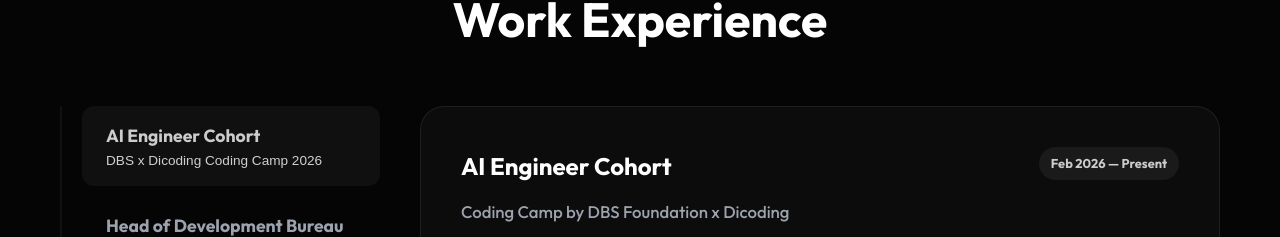
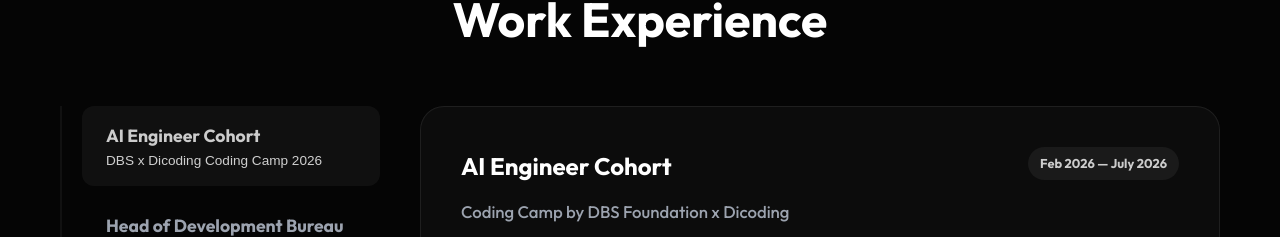
Before and after one commit to theoitssurabaya/webPorto, a Next.js app: page / in a window 1280 px wide. Shown: the part 2724-2961 px from the top of the page. Built offline with nearby package versions, Linux system fonts and the light colour scheme.

Commit message:
update experience

```diff
--- a/src/components/Experience.jsx
+++ b/src/components/Experience.jsx
@@ -77,7 +77,7 @@
                         <div className={`selector-content ${activeTab === 'exp-1' ? 'active' : ''}`}>
                             <div className="content-header">
                                 <h3>{language === 'id' ? "Peserta AI Engineer" : "AI Engineer Cohort"}</h3>
-                                <span className="timeline-date">{language === 'id' ? "Feb 2026 — Sekarang" : "Feb 2026 — Present"}</span>
+                                <span className="timeline-date">{language === 'id' ? "Feb 2026 — Juli 2026" : "Feb 2026 — July 2026"}</span>
                             </div>
                             <h4 className="org-name">Coding Camp by DBS Foundation x Dicoding</h4>
                             <ul>
```
